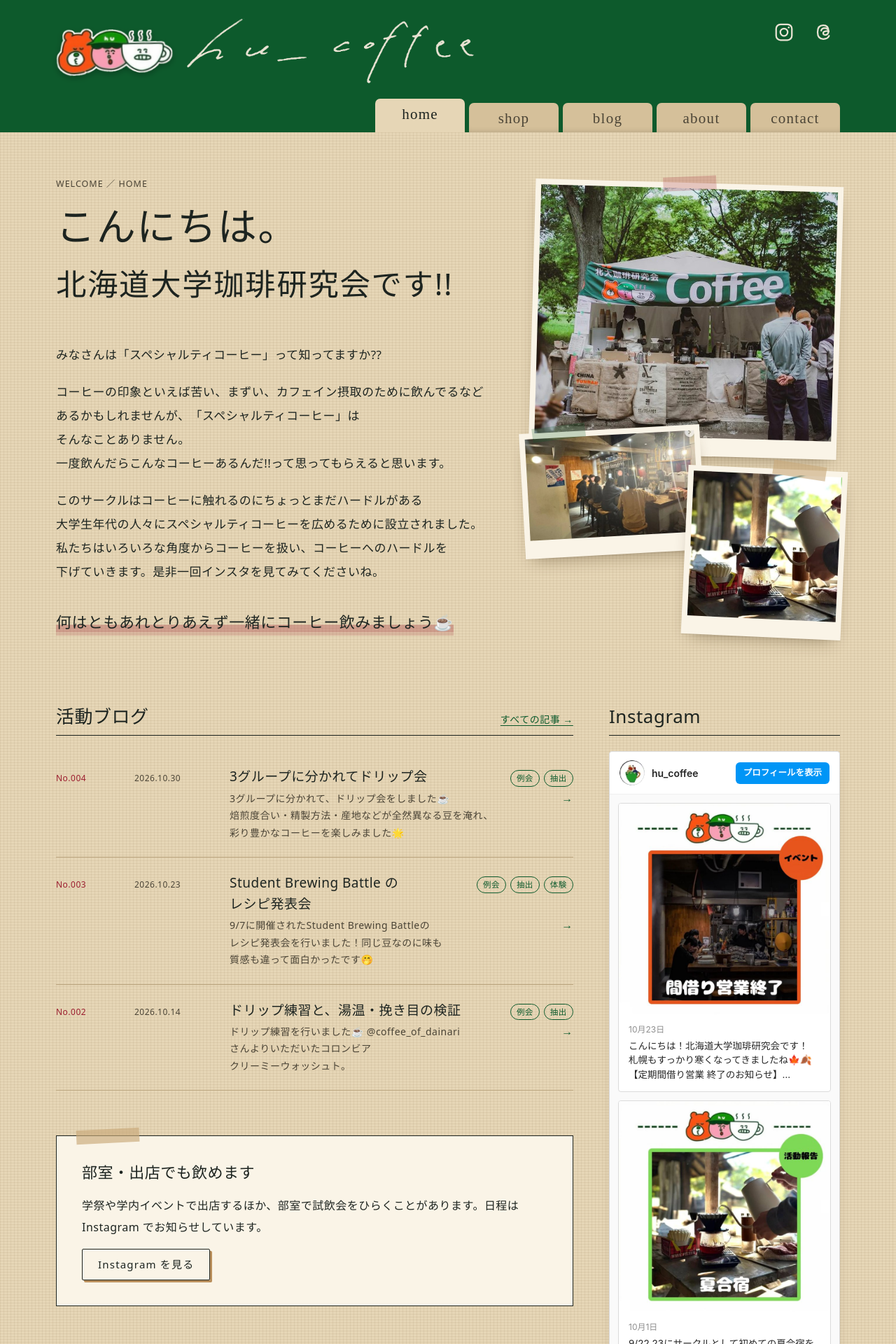
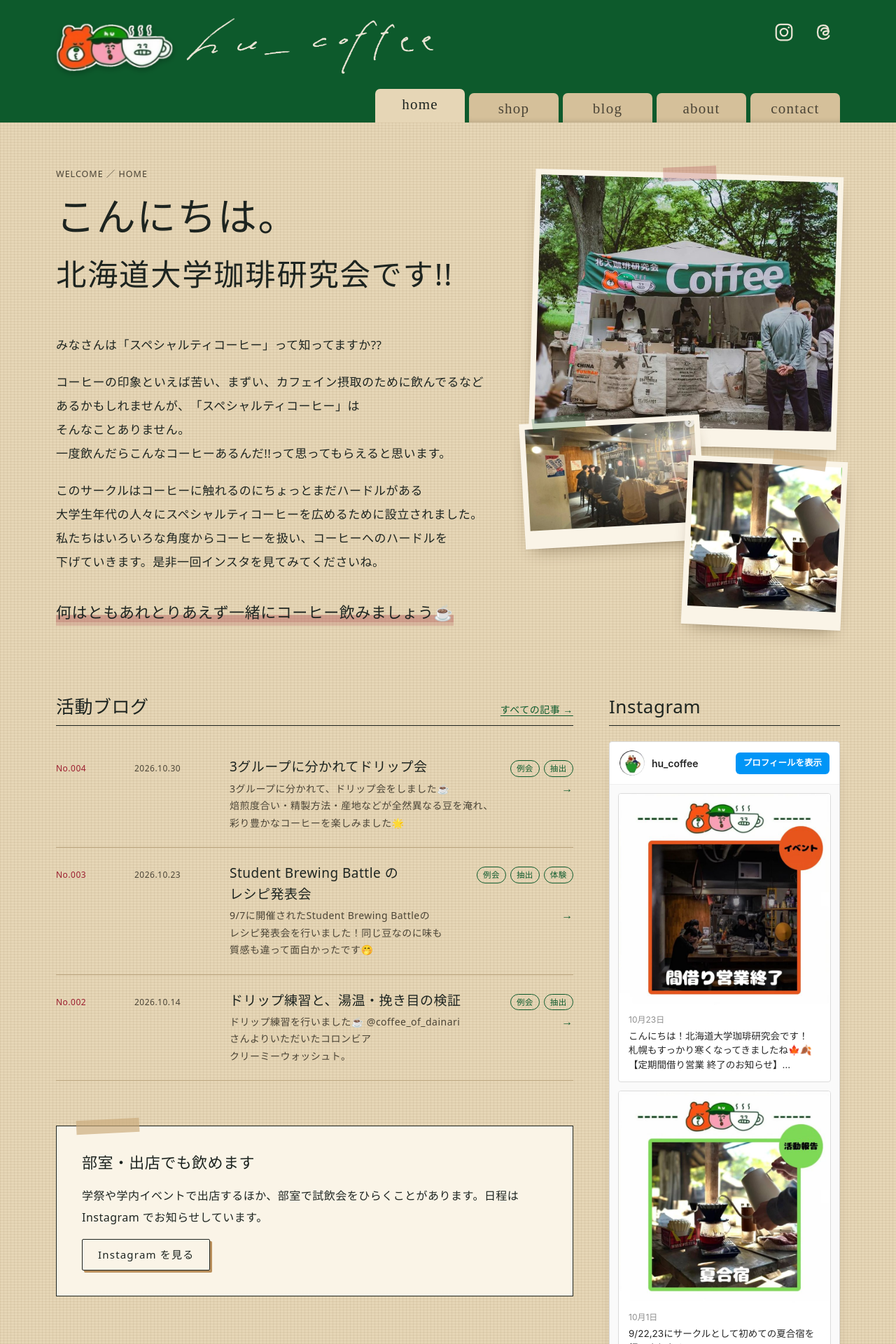
Before and after one commit to gmgngnm/hu_coffee, a Jekyll site: the page built from index.html, in a window 1280 px wide. Shown: the top 1920 px of the page at 70% size. Built offline with Jekyll 4.4.1, drawn with Linux system fonts in a browser that asks for light colours; some web fonts are replaced.

Commit message:
ヘッダーの手書きの hu_coffee を1.5倍に抑える
Co-Authored-By: Claude Opus 5.5 <noreply@anthropic.com>
Claude-Session: https://claude.ai/code/session_01SJAjaDFs9AxovdXkUsc4Np

```diff
--- a/assets/css/main.css
+++ b/assets/css/main.css
@@ -75,7 +75,7 @@ h1, h2, h3 { font-family: var(--f-head); font-weight: 400; line-height: 1.45; le
 .brand:hover .brand__logo { transform: rotate(0deg) scale(1.03); }
 /* 手書きの hu_coffee。線の形だけの画像をマスクにして、表紙の文字色で塗る（暗い配色でもそのまま読める） */
 .brand__sign {
-  display: block; height: 101px; aspect-ratio: 2346 / 566; background: var(--cover-ink);
+  display: block; height: 87px; aspect-ratio: 2346 / 566; background: var(--cover-ink);
   -webkit-mask: url("../img/hu_coffee-sign.png") center / contain no-repeat;
           mask: url("../img/hu_coffee-sign.png") center / contain no-repeat;
 }
@@ -478,9 +478,9 @@ input:focus, textarea:focus, select:focus { outline: none; border-bottom-color:
   body { font-size: 15.5px; }
   .site-head { padding-top: 16px; }
   .brand { max-width: 100%; }
-  /* 手書きの hu_coffee は 1.75 倍（224px）。入りきらない幅の画面では、アイコンと重ならない大きさまで縮める
+  /* 手書きの hu_coffee は 1.5 倍（192px）。入りきらない幅の画面では、アイコンと重ならない大きさまで縮める
      （157px＝イラスト67＋すき間8＋SNS 74＋すき間8） */
-  .brand__sign { flex: 0 1 auto; min-width: 0; height: auto; width: min(224px, calc(100vw - 2 * var(--gutter) - 157px)); }
+  .brand__sign { flex: 0 1 auto; min-width: 0; height: auto; width: min(192px, calc(100vw - 2 * var(--gutter) - 157px)); }
   .brand__logo { height: 27px; }
   .site-head__inner { padding-bottom: 9px; }
   .head-sns { gap: 6px; padding-top: 2px; }
```
